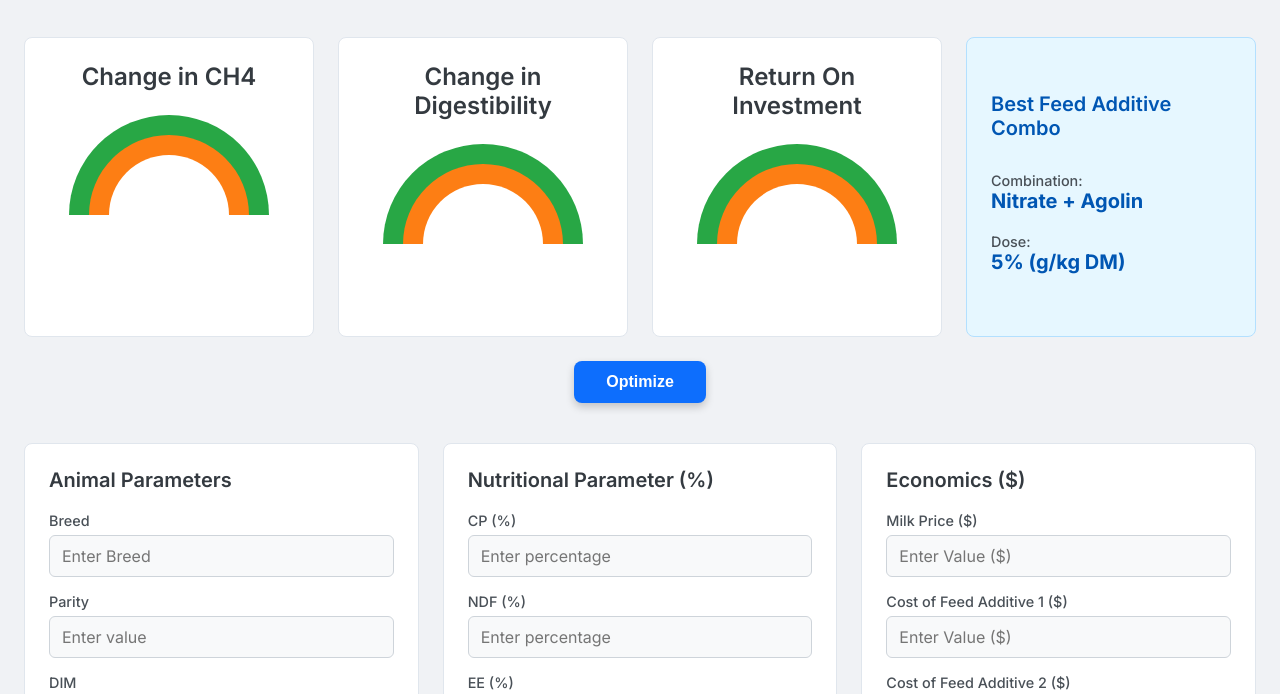
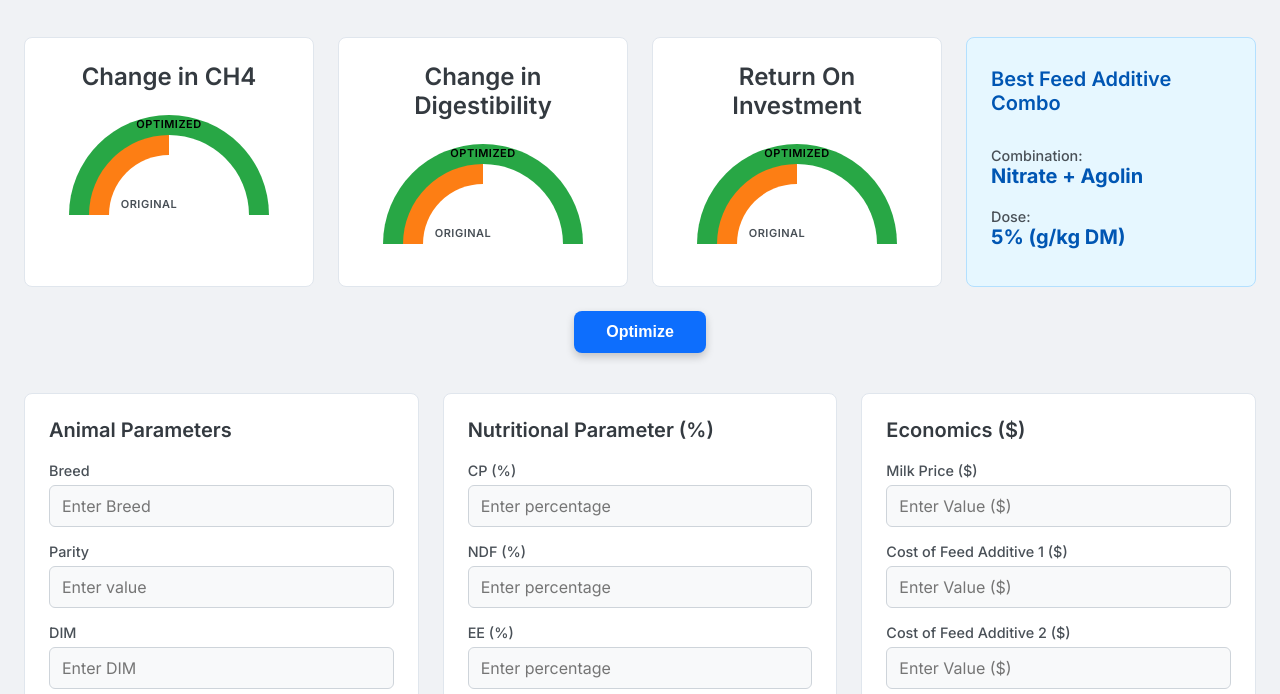
Before and after one commit to svrnki23/Decision-tool-v2, a plain HTML site: page index.html in a window 1280 px wide. Shown: the part 100-794 px from the top of the page. Drawn offline with Linux system fonts and the light colour scheme.

```diff
--- a/index.html
+++ b/index.html
@@ -24,34 +24,46 @@
         </header>
 
         <div class="grid-container grid-4-col">
-            <!-- First GAUGE card (Simplified) --><div class="card gauge-card">
+            <div class="card gauge-card">  <!--First Gauge-->
                 <h3>Change in CH4</h3>
                 <div class="gauge-wrapper">
                     <div class="gauge-container">
                         <div class="gauge-outer-semicircle"></div>
+                        <!-- added labels to identify the gauges -->
+                        <span class="gauge-label-optimized">OPTIMIZED</span>
                         <div class="gauge-inner-semicircle"></div>
+                        <div class="gauge-inner-right-mask"></div>
+                        <span class="gauge-label-original">ORIGINAL</span>
                         <div class="gauge-mask-semicircle"></div>
                     </div>
                 </div>
             </div>
 
-            <!-- Second GAUGE card (Simplified) --><div class="card gauge-card">
+            <div class="card gauge-card">  <!--Second Gauge-->
                 <h3>Change in Digestibility</h3>
                 <div class="gauge-wrapper">
                     <div class="gauge-container">
                         <div class="gauge-outer-semicircle"></div>
+                        <!-- added labels to identify the gauges -->
+                        <span class="gauge-label-optimized">OPTIMIZED</span>
                         <div class="gauge-inner-semicircle"></div>
+                        <div class="gauge-inner-right-mask"></div>
+                        <span class="gauge-label-original">ORIGINAL</span>
                         <div class="gauge-mask-semicircle"></div>
                     </div>
                 </div>
             </div>
 
-            <!-- Third GAUGE card (Simplified) --><div class="card gauge-card">
-                <h3>Return On Investment</h3>
+            <div class="card gauge-card">
+                <h3>Return On Investment</h3> <!--Third Gauge-->
                 <div class="gauge-wrapper">
                     <div class="gauge-container">
                         <div class="gauge-outer-semicircle"></div>
+                        <!-- added labels to identify the gauges -->
+                        <span class="gauge-label-optimized">OPTIMIZED</span>
                         <div class="gauge-inner-semicircle"></div>
+                        <div class="gauge-inner-right-mask"></div>
+                        <span class="gauge-label-original">ORIGINAL</span>
                         <div class="gauge-mask-semicircle"></div>
                     </div>
                 </div>
--- a/styles.css
+++ b/styles.css
@@ -57,9 +57,9 @@
     flex-direction: column;
 }
 
- /* Gauge Card Specifics */
+/* new changes to add the 3 gauges */
 .gauge-card {
-    height: 300px; /* Set a fixed height */
+    height: 250px; /* Set a fixed height */
     align-items: center;
     justify-content: flex-start; /* Align content to the top */
 }
@@ -71,7 +71,6 @@
     text-align: center;
 }
 
-/* centering the gauge */
 .gauge-wrapper {
     display: flex;
     justify-content: center;
@@ -85,15 +84,15 @@
     width: 200px; /* Fixed width for the gauge */
     height: 100px; /* Fixed height (half of width) */
     position: relative;
-    overflow: hidden; /* Clips the bottom half to create the semi-circle */
+    overflow: hidden;
 }
 
-/* The "bigger" outer gauge */
+/* The "bigger" outer semi-circle */
 .gauge-outer-semicircle {
     width: 200px;
     height: 100px; /* Half of width to make a semi-circle */
     background-color: #28a745;
-    border-radius: 200px 200px 0 0; /* Creates the rounded top */
+    border-radius: 200px 200px 0 0;
     position: absolute;
     top: 0;
     left: 0;
@@ -108,19 +107,57 @@
     position: absolute;
     top: 20px; /* (200-160)/2 = 20px to center it horizontally */
     left: 20px; /* (200-160)/2 = 20px to center it horizontally */
-    z-index: 1; /* Ensure it sits on top of the outer semi-circle */
+    z-index: 2; /* Sits on top of the outer arc and 'optimized' label */
+    clip-path: polygon(0 0, 50% 0, 50% 100%, 0 100%); /* Clips to left half */
+}
+
+/*right half of the inner gauge, hiding the green */
+.gauge-inner-right-mask {
+    width: 160px;
+    height: 80px;
+    background-color: #ffffff;
+    border-radius: 160px 160px 0 0;
+    position: absolute;
+    top: 20px;
+    left: 20px;
+    z-index: 3;
+    clip-path: polygon(50% 0, 100% 0, 100% 100%, 50% 100%); /* Clips to right half */
 }
 
 /* This new element will mask the center, leaving two thin arcs */
 .gauge-mask-semicircle {
-    width: 120px; /* Smaller than the inner semi-circle */
-    height: 60px; /* Half of its width */
+    width: 120px;
+    height: 60px;
     background-color: #ffffff;
     border-radius: 120px 120px 0 0;
     position: absolute;
     top: 40px; /* (200-120)/2 = 40px from the top */
     left: 40px; /* (200-120)/2 = 40px from the left */
-    z-index: 2; /* Sits on top of both other semi-circles */
+    z-index: 4;
+}
+
+.gauge-label-optimized {
+    position: absolute;
+    top: 2px; /* Inside green arc */
+    left: 50%;
+    transform: translateX(-50%);
+    font-size: 11px;
+    font-weight: 600;
+    color: black;
+    z-index: 1; /* puts the label above the optimized gauge */
+    letter-spacing: 0.5px;
+}
+
+.gauge-label-original {
+    position: absolute;
+    top: 82px; /* MOVED below the arc */
+    left: 40%; /* Centered under the 90-degree arc */
+    transform: translateX(-50%);
+    font-size: 11px;
+    font-weight: 600;
+    color: #495057;
+    z-index: 5; /* puts the label below the original gauge */
+    letter-spacing: 0.5px;
 }
 
 /* Result Card Styles */
@@ -128,8 +165,7 @@
     background-color: #e6f7ff;
     border: 1px solid #b3e0ff;
     align-items: start;
-    /* === Made result card same height as graphs === */
-    height: 300px;
+    height: 250px;
     justify-content: center;
 }
 .result-card h3 {
```
